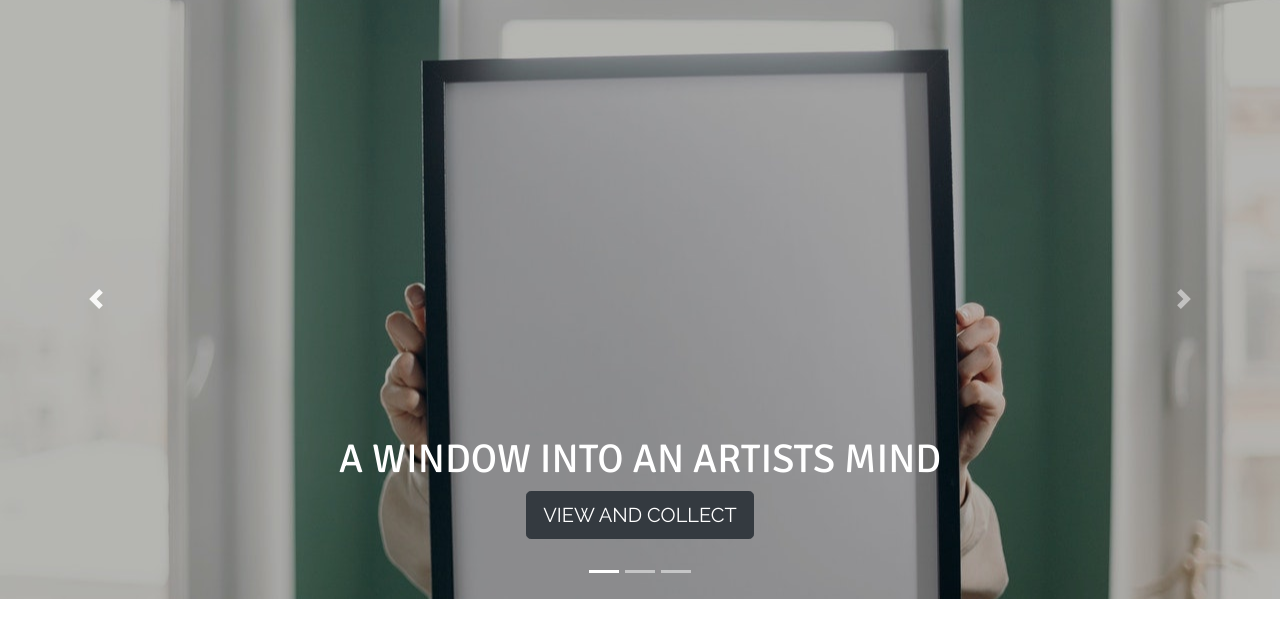
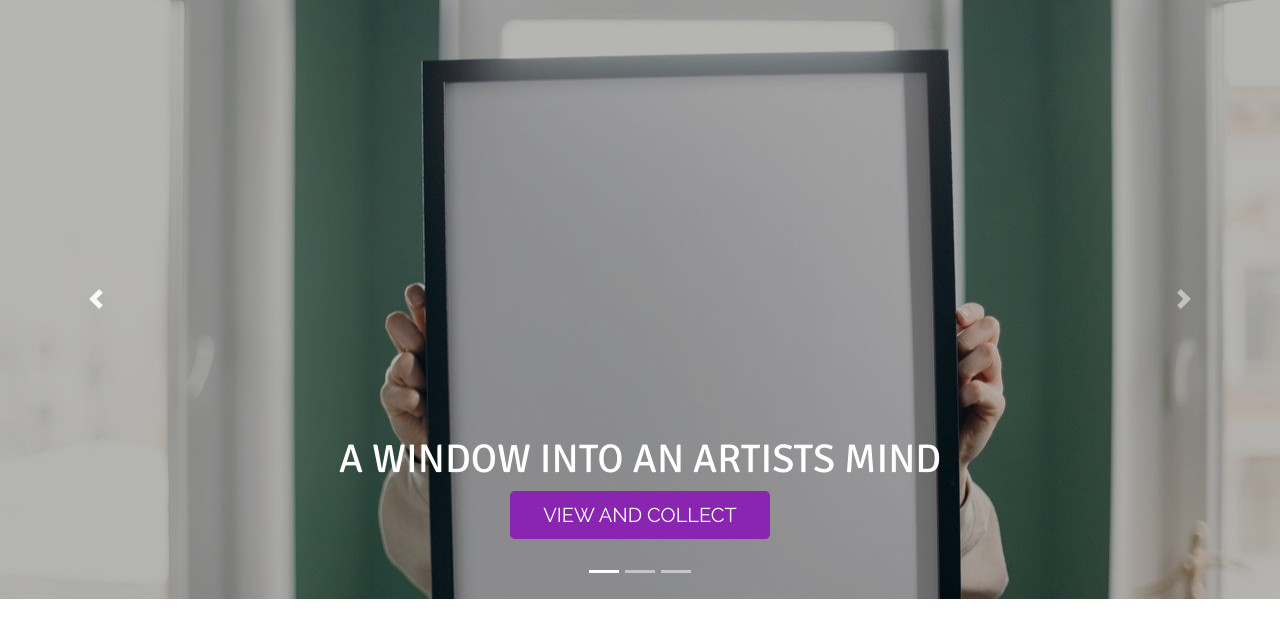
Before and after one commit to anthonybguillermo/picturesque, a Django app: template webpages/templates/index.html in a window 1280 px wide. Shown: the part 1-639 px from the top of the page. Run offline with Django 3.2, Linux system fonts and the light colour scheme; the template is opened without the code that fills it, so the values that code supplies are empty; some libraries are stand-ins or nearby versions.

Commit message:
Changed button colour and effects

```diff
--- a/static/css/base.css
+++ b/static/css/base.css
@@ -54,3 +54,16 @@ body {
     background: white;
     color: #343f4d;
 }
+
+.view-and-collect-button {
+    background: #8a25b1;
+    color: white;
+    min-width: 260px;
+}
+
+.view-and-collect-button:hover,
+.view-and-collect-button:active,
+.view-and-collect-button:focus {
+    background: #efbbff;
+    color: white;
+}
--- a/webpages/templates/index.html
+++ b/webpages/templates/index.html
@@ -13,21 +13,21 @@
                 <div class="d-block w-100"></div>
                 <div class="container carousel-container">
                         <h1 class="text-uppercase">A window into an artists mind</h1>
-                        <a href="/" class="btn btn-lg btn-dark text-uppercase">View and collect</a>
+                        <a href="/" class="view-and-collect-button btn btn-lg text-uppercase">View and collect</a>
                 </div>
         </div>
         <div class="carousel-item carousel-image-2" data-interval="8000">
             <div class="d-block w-100"></div>
             <div class="container carousel-container">
                 <h1 class="text-uppercase">Once they're gone, thery're gone.</h1>
-                <a href="/" class="btn btn-lg btn-dark text-uppercase">View and collect</a>
+                <a href="/" class="view-and-collect-button btn btn-lg text-uppercase">View and collect</a>
             </div>
         </div>
         <div class="carousel-item carousel-image-3" data-interval="8000">
             <div class="d-block w-100"></div>
             <div class="container carousel-container">
                 <h1 class="text-uppercase">Different styles but still original</h1>
-                <a href="/" class="btn btn-lg btn-dark text-uppercase">View and collect</a>
+                <a href="/" class="view-and-collect-button btn btn-lg text-uppercase">View and collect</a>
             </div>
         </div>
         </div>
```
